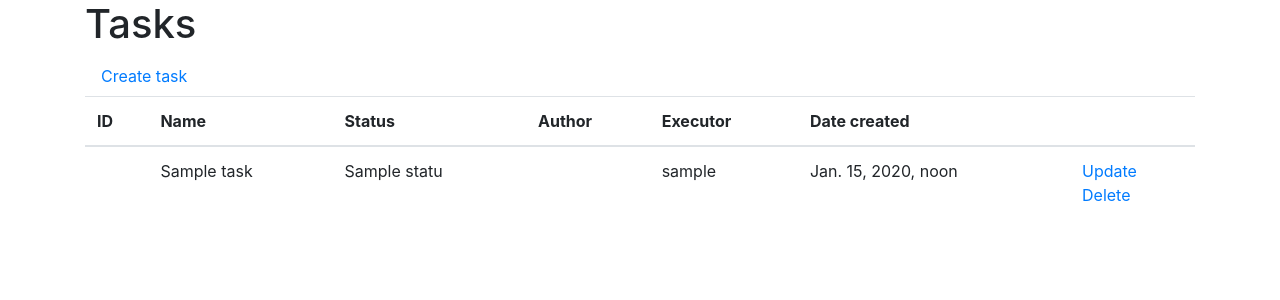
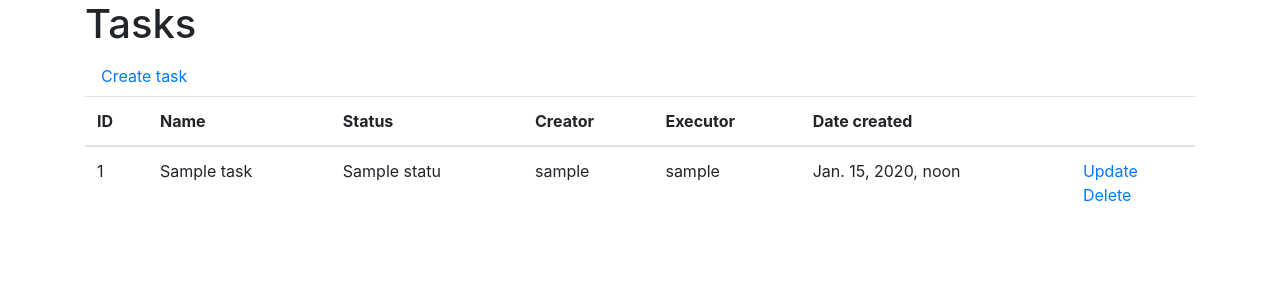
Before and after one commit to ikievite/python-project-lvl4, a Django app: page /tasks/ in a window 1280 px wide. Shown: the part 56-356 px from the top of the page. Run offline with Django 3.2, Linux system fonts and the light colour scheme; a user stored in the database is signed in; tables that the repository leaves empty hold one stand-in row (values such as "Sample post"); some libraries are stand-ins or nearby versions.

Commit message:
updated tasks list template

```diff
--- a/tasks/templates/tasks/tasks.html
+++ b/tasks/templates/tasks/tasks.html
@@ -2,14 +2,14 @@
 {% load i18n %}
 {% block content %}
     <h1>{% trans "Tasks" %}</h1>
-    <a class="nav-link" href="#">{% trans "Create task" %}</a>
+    <a class="nav-link" href="{% url 'create-task' %}">{% trans "Create task" %}</a>
     <table class="table">
       <thead>
         <tr>
           <th scope="col">ID</th>
           <th scope="col">{% trans "Name" %}</th>
           <th scope="col">{% trans "Status" %}</th>
-          <th scope="col">{% trans "Author" %}</th>
+          <th scope="col">{% trans "Creator" %}</th>
           <th scope="col">{% trans "Executor" %}</th>
           <th scope="col">{% trans "Date created" %}</th>
           <th scope="col"></th>
@@ -18,10 +18,10 @@
       <tbody>
         {% for task in tasks %}
           <tr>
-            <td scope="row">{{ status.id }}</td>
+            <td scope="row">{{ task.id }}</td>
             <td>{{ task.name }}</td>
 	    <td>{{ task.status }}</td>
-            <td>{{ task.author }}</td>
+            <td>{{ task.creator }}</td>
             <td>{{ task.executor }}</td>
             <td>{{ task.date_created }}</td>
             <td>
```
